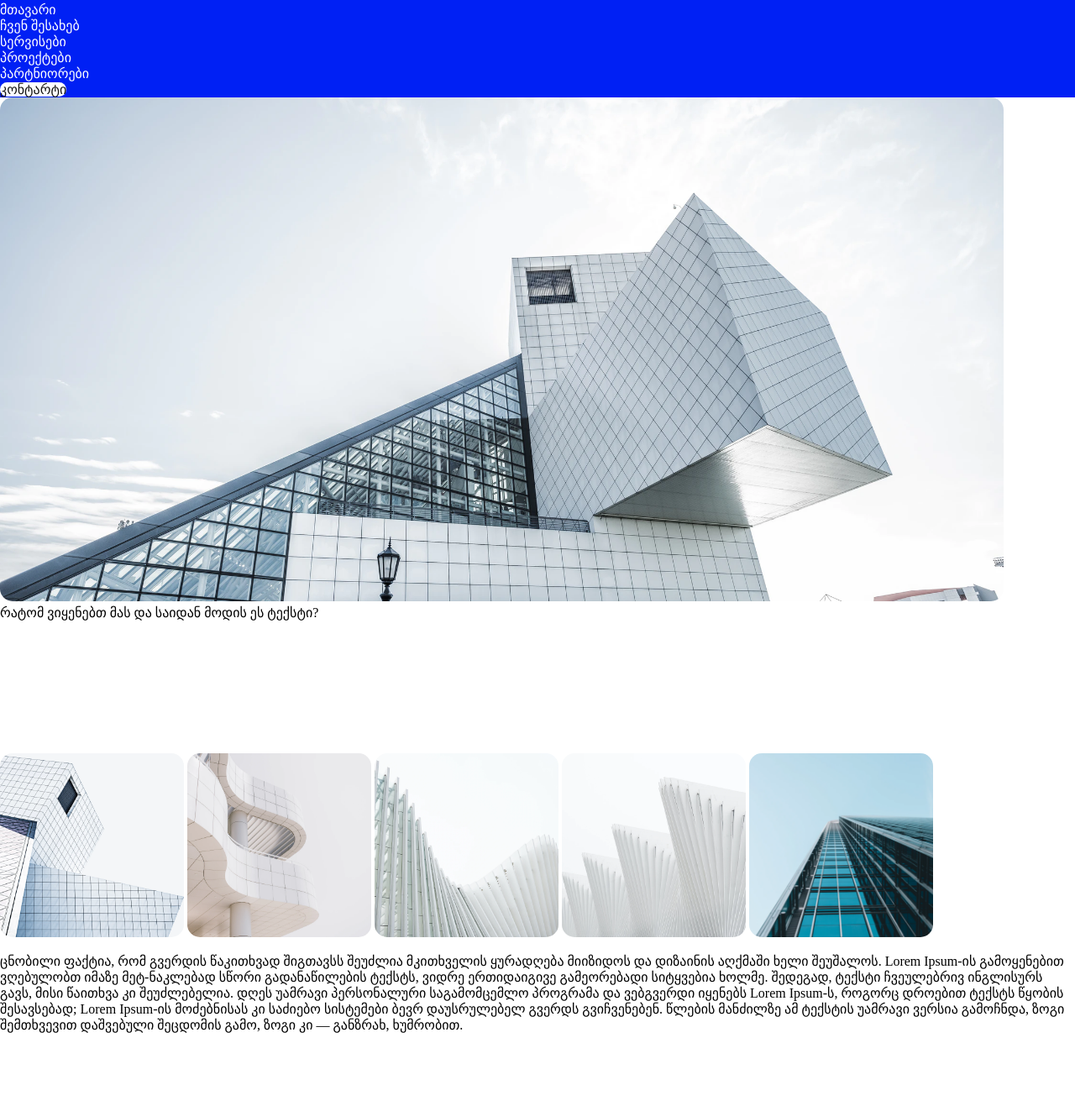
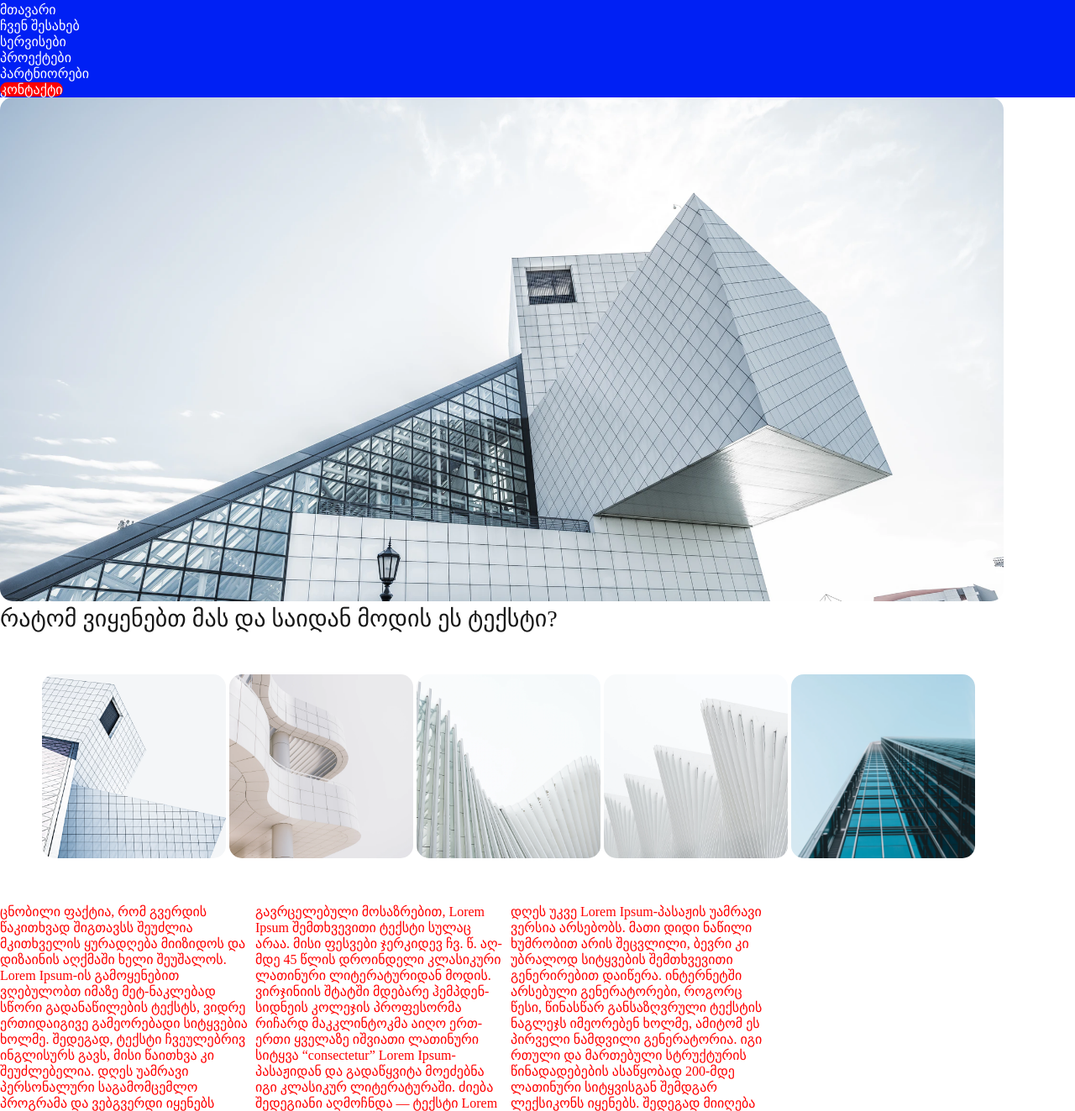
Before and after one commit to Doctype1414/davaleva4, a plain HTML site: page index.html in a window 1280 px wide. Shown: the part 67-1390 px from the top of the page at 84% size. Drawn offline with Linux system fonts and the light colour scheme.

Commit message:
add p
teqstis gasworeba

```diff
--- a/index.html
+++ b/index.html
@@ -8,9 +8,9 @@
     <link rel="stylesheet" href="style/styles.css">
 </head>
 <body>
-    <header>
-        <img src="image/Group 2.svg" alt="logo">
-        <nav class="navbar-li">
+    <header class="header-class">
+        <img src="image/Group 2.svg" alt="logo" >
+        <nav class="class-navbar">
             <ul>
                 <li>
                     <a href="#">მთავარი</a>
@@ -28,16 +28,16 @@
                     <a href="#">პარტნიორები</a>
                 </li>
                 <li>
-                    <a href="#" class="navbar-contact">კონტარტი</a>
+                    <a href="#" class="background">კონტაქტი</a>
                 </li>
             </ul>
         </nav>
     </header>
-    <section class="selection-image">
-        <img src="image/Rectangle 91.png" alt="Rectangle91">
-        <p class="selection-text">
+    <section class="section-class">
+        <img src="image/Rectangle 91.png" alt="Rectangle91" class="section-image">
+        <title class="class-title">
             რატომ ვიყენებთ მას და საიდან მოდის ეს ტექსტი?
-        </p>
+        </title>
         <div class="div-image">
             <img src="image/Rectangle 92.png" alt="Rectangle92">
             <img src="image/Rectangle 93.png" alt="Rectangle93">
--- a/style/styles.css
+++ b/style/styles.css
@@ -12,22 +12,42 @@ ul {
 header {
     background-color: #0020F4;
 }
-.navbar-li a {
-    color:#FFFFFF;
-    font-size: 16px;
+.class-navbar  li a {
+    color: white;
 }
-.navbar-li a.navbar-contact {
-    background-color: #FFFFFF;
-    color:#171717;
+.background {
+
+    background-color: red;
     border-radius: 15px;
 }
-.selection-text {
-    size: 28px;
-    margin: 0 auto;
+.class-title {
+    display: inline-block;
+    font-size: 28px;
+    color: #171717;
 }
-section p {
+/* .image {
+    display:inline-block;
+    width: 1195px;
+    height: 600px;
+    margin: auto;
+} */
+.div-image {
+    display: inline-block;
+    padding: 50px;
+}
+.section-class p {
+    display: inline-block;
+    width: 300px;
+    height: 200px;
+    vertical-align: middle;
+    color: red;
 
-    height: 177px;
-    margin: 15px auto;
-    font-size: 16px;
 }
+.section-image  image {
+    display: inline-block;
+    width: 1195px;
+    height: 600px;
+    object-fit: cover;
+    margin: auto;
+
+}
```
